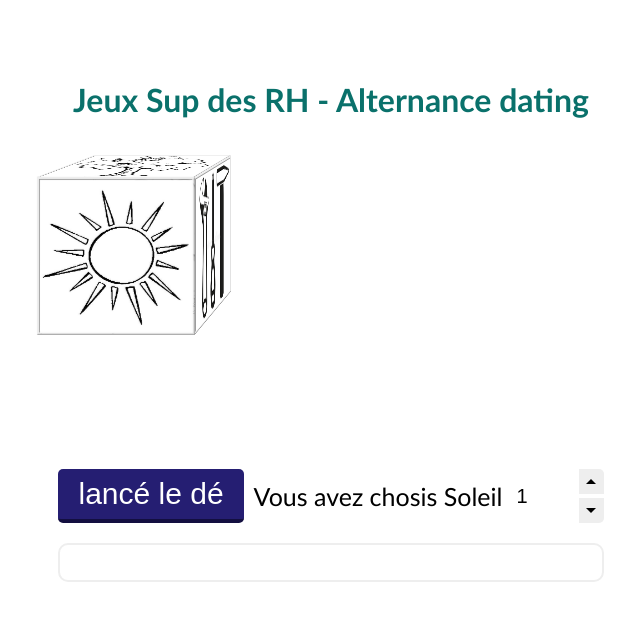
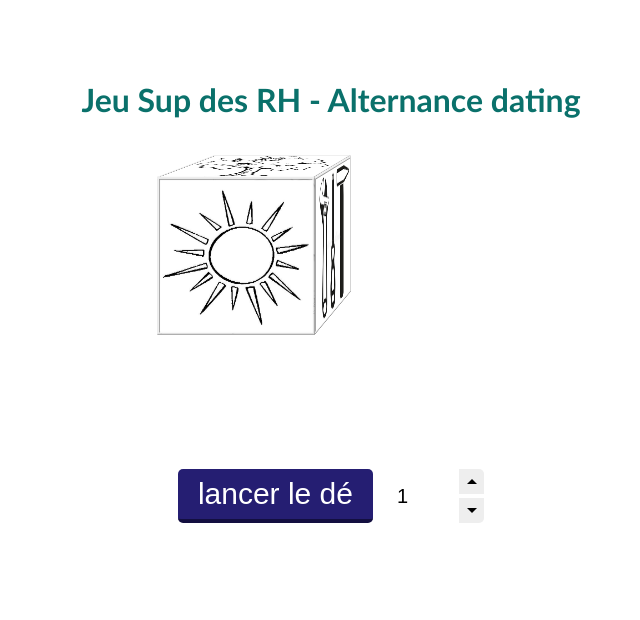
Before and after one commit to yassansplus/julie-de, a plain HTML site: page index.html in a window 1280 px wide. Shown: the whole page, without its empty margins (309-949 px from the left). Drawn offline with Linux system fonts and the light colour scheme.

Commit message:
first commit

```diff
--- a/index.html
+++ b/index.html
@@ -11,7 +11,7 @@
 </head>
 
 <body>
-    <h1>Jeux Sup des RH - Alternance dating</h1>
+    <h1>Jeu Sup des RH - Alternance dating</h1>
 
     <section class="section-wrapper">
         <div class="dice">
@@ -37,8 +37,8 @@
             </div>
         </div>
         <div class="pagination">
-            <button class="role">lancé le dé</button>
-            <div class="text">Vous avez chosis  <span id="choosen-number">Soleil</span></div>&nbsp;
+            <button class="role">lancer le dé</button>
+            <div style="display: none" class="text">Vous avez choisis  <span id="choosen-number">Soleil</span></div>&nbsp;
 
 
             <div class="number-choosing">
@@ -47,7 +47,7 @@
                     <button class="minus"></butt>
             </div>
         </div>
-        <div class="result">
+        <div class="result" style="display: none;">
             <div class="message"></div>
             <div class="choose"></div>
         </div>
```
